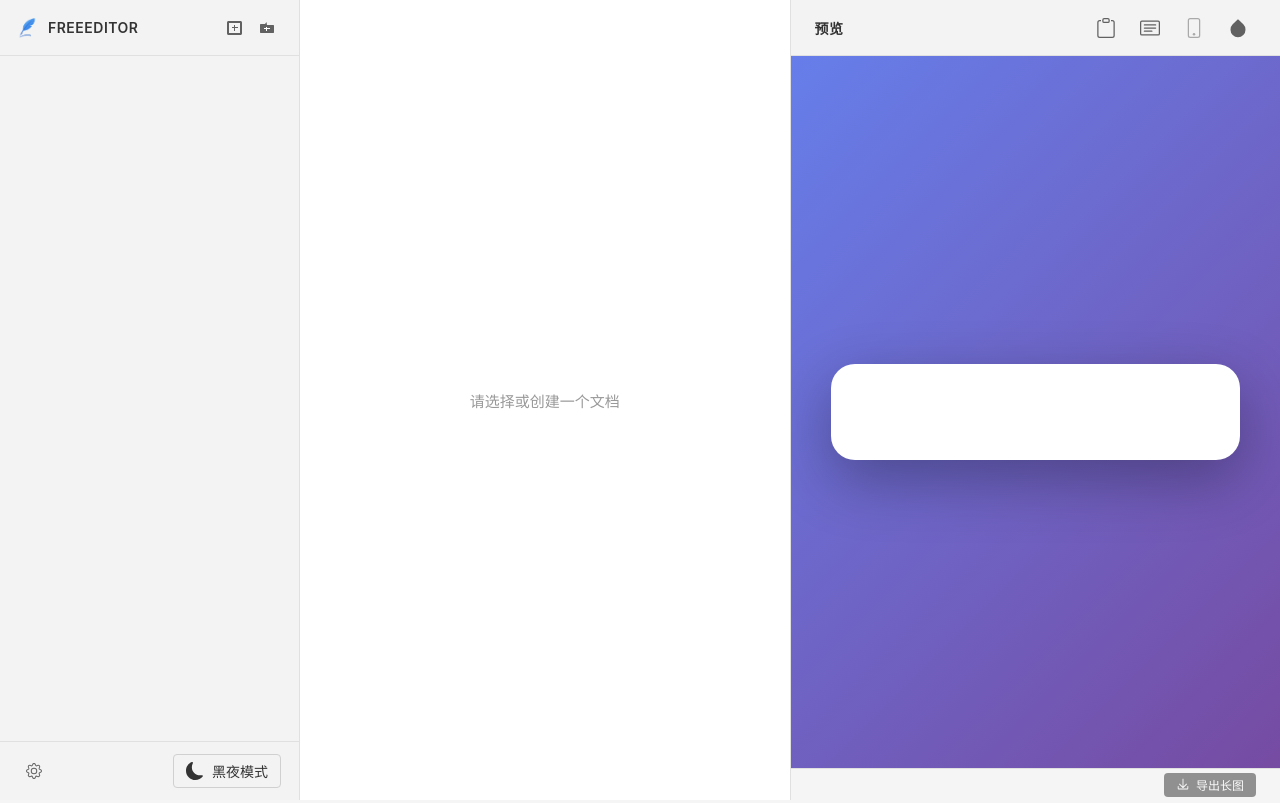
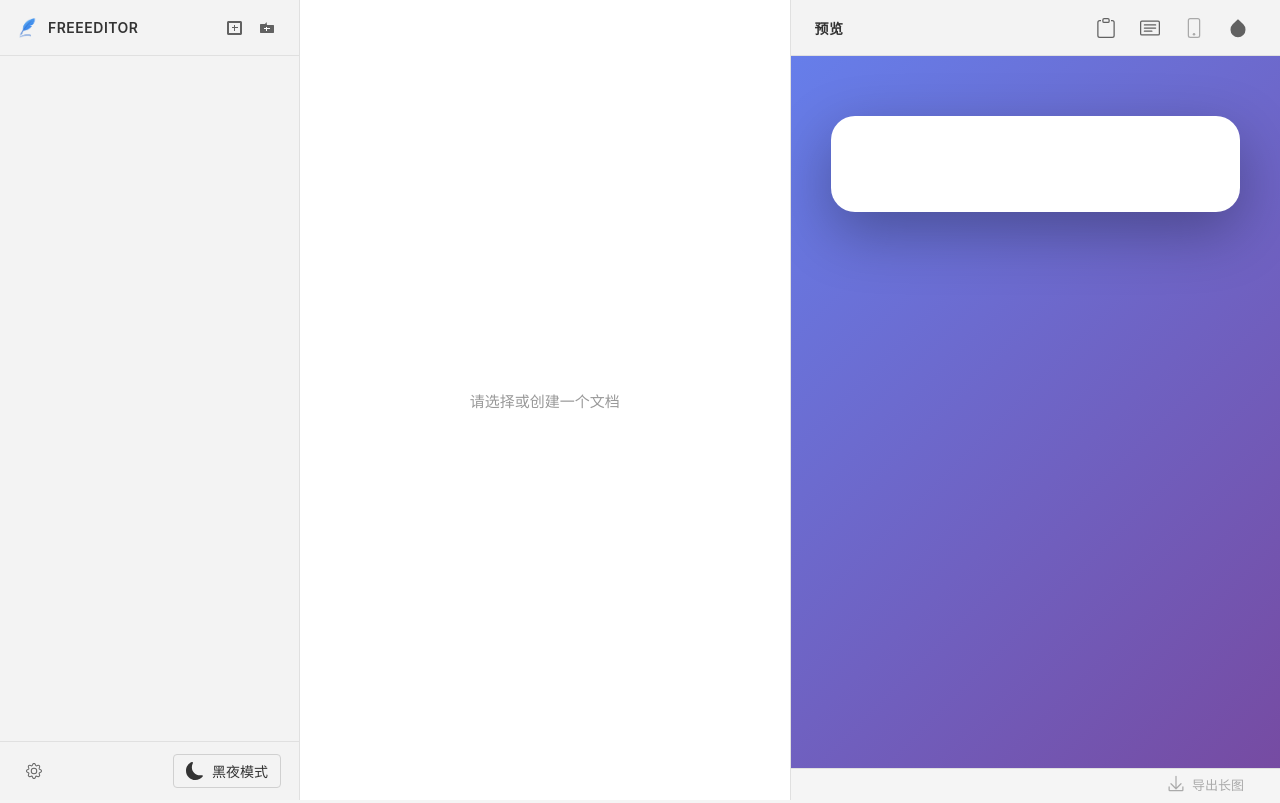
Before and after one commit to zstar1003/FreeEditor, a React (Vite) app: page / in a window 1280 px wide. Both pictures are taken after a click on the button 1150 px from the left and 27 px from the top of the page. Built offline with nearby package versions, Linux system fonts and the light colour scheme; the HTML template or start-up script is replaced by a standard one.

Commit message:
fix context cutoff bug

```diff
--- a/src/components/Preview.css
+++ b/src/components/Preview.css
@@ -650,40 +650,27 @@
 }
 
 .export-image-btn {
-  padding: 4px 12px;
-  background: #1890ff;
-  color: white;
-  border: none;
-  border-radius: 4px;
-  cursor: pointer;
-  font-size: 12px;
-  display: flex;
-  align-items: center;
+  width: auto !important;
+  padding: 0 12px !important;
   gap: 6px;
-  transition: all 0.2s;
-  height: 24px;
-}
-
-.export-image-btn:hover {
-  background: #40a9ff;
-  transform: translateY(-1px);
-  box-shadow: 0 2px 8px rgba(24, 144, 255, 0.3);
-}
-
-.export-image-btn:active {
-  transform: translateY(0);
+  font-size: 13px;
+  height: 36px !important;
 }
 
 .export-image-btn:disabled {
-  background: #4e4e4e;
+  opacity: 0.5;
   cursor: not-allowed;
-  opacity: 0.6;
 }
 
-.export-image-btn svg {
-  width: 14px;
-  height: 14px;
-  flex-shrink: 0;
+.export-image-btn:disabled:hover {
+  background: transparent !important;
+  color: #cccccc !important;
+  transform: none !important;
+  box-shadow: none !important;
+}
+
+.preview-panel.light .export-image-btn:disabled:hover {
+  color: #666 !important;
 }
 
 /* Card Preview Mode */
@@ -707,11 +694,19 @@
   box-shadow: 0 20px 60px rgba(0, 0, 0, 0.3);
   color: #333;
   min-height: auto;
-  margin: auto 0;
+  height: auto;
 }
 
 .card-preview-card section {
   background: transparent !important;
+  height: auto !important;
+  min-height: auto !important;
+}
+
+.card-preview-card img {
+  max-width: 100% !important;
+  height: auto !important;
+  display: block !important;
 }
 
 /* Gradient Background Selector */
--- a/src/components/Preview.tsx
+++ b/src/components/Preview.tsx
@@ -448,11 +448,18 @@ ${html.replace(
 
   // 导出为长图
   const exportToImage = async () => {
-    const element = isCardMode
-      ? previewContentRef.current?.querySelector('.card-preview-wrapper')
-      : isMobileView
-      ? previewContentRef.current?.querySelector('.phone-content')
-      : previewContentRef.current?.querySelector('.desktop-preview')
+    let element: Element | null | undefined
+    let wrapperElement: Element | null | undefined
+
+    if (isCardMode) {
+      // 卡片模式下导出整个wrapper（包含渐变背景）
+      wrapperElement = previewContentRef.current?.querySelector('.card-preview-wrapper')
+      element = wrapperElement
+    } else if (isMobileView) {
+      element = previewContentRef.current?.querySelector('.phone-content')
+    } else {
+      element = previewContentRef.current?.querySelector('.desktop-preview')
+    }
 
     if (!element) {
       showToast('没有可导出的内容')
@@ -463,13 +470,30 @@ ${html.replace(
     showToast('正在生成图片...')
 
     try {
+      // 等待所有图片加载完成
+      const images = element.querySelectorAll('img')
+      await Promise.all(
+        Array.from(images).map(img => {
+          if (img.complete) return Promise.resolve()
+          return new Promise((resolve, reject) => {
+            img.onload = resolve
+            img.onerror = reject
+          })
+        })
+      )
+
       const canvas = await html2canvas(element as HTMLElement, {
-        backgroundColor: isCardMode ? null : (theme === 'dark' ? '#2d2d30' : '#fff'),
+        backgroundColor: null, // 使用null让html2canvas捕获元素自身的背景
         scale: 2, // 提高清晰度
         useCORS: true, // 支持跨域图片
-        logging: false,
+        allowTaint: true, // 允许跨域图片
+        logging: true,
+        scrollX: 0,
+        scrollY: 0,
         windowWidth: element.scrollWidth,
-        windowHeight: element.scrollHeight
+        windowHeight: element.scrollHeight,
+        width: element.scrollWidth,
+        height: element.scrollHeight
       })
 
       // 转换为图片并下载
@@ -959,12 +983,12 @@ ${html.replace(
       <div className="preview-statusbar">
         {isCardMode && (
           <button
-            className="export-image-btn"
+            className="preview-toggle-btn export-image-btn"
             onClick={exportToImage}
             disabled={isExporting || !content}
             title="导出为图片"
           >
-            <svg width="14" height="14" viewBox="0 0 16 16" fill="currentColor">
+            <svg width="20" height="20" viewBox="0 0 16 16" fill="currentColor">
               <path d="M8.5 1a.5.5 0 0 0-1 0v8.793L4.354 6.646a.5.5 0 1 0-.708.708l4 4a.5.5 0 0 0 .708 0l4-4a.5.5 0 0 0-.708-.708L8.5 9.793V1z"/>
               <path d="M3 13h10a1 1 0 0 0 1-1V9.5a.5.5 0 0 0-1 0V12H3V9.5a.5.5 0 0 0-1 0V12a1 1 0 0 0 1 1z"/>
             </svg>
```
